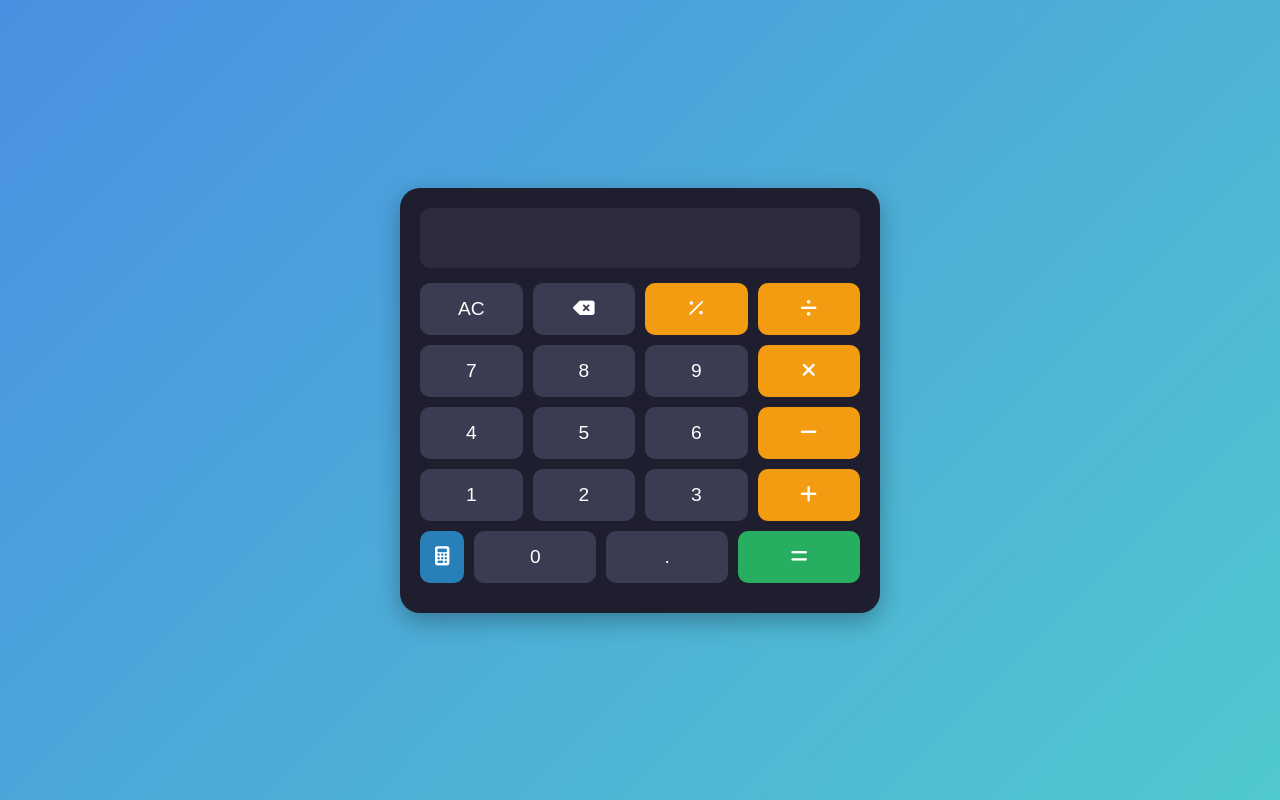
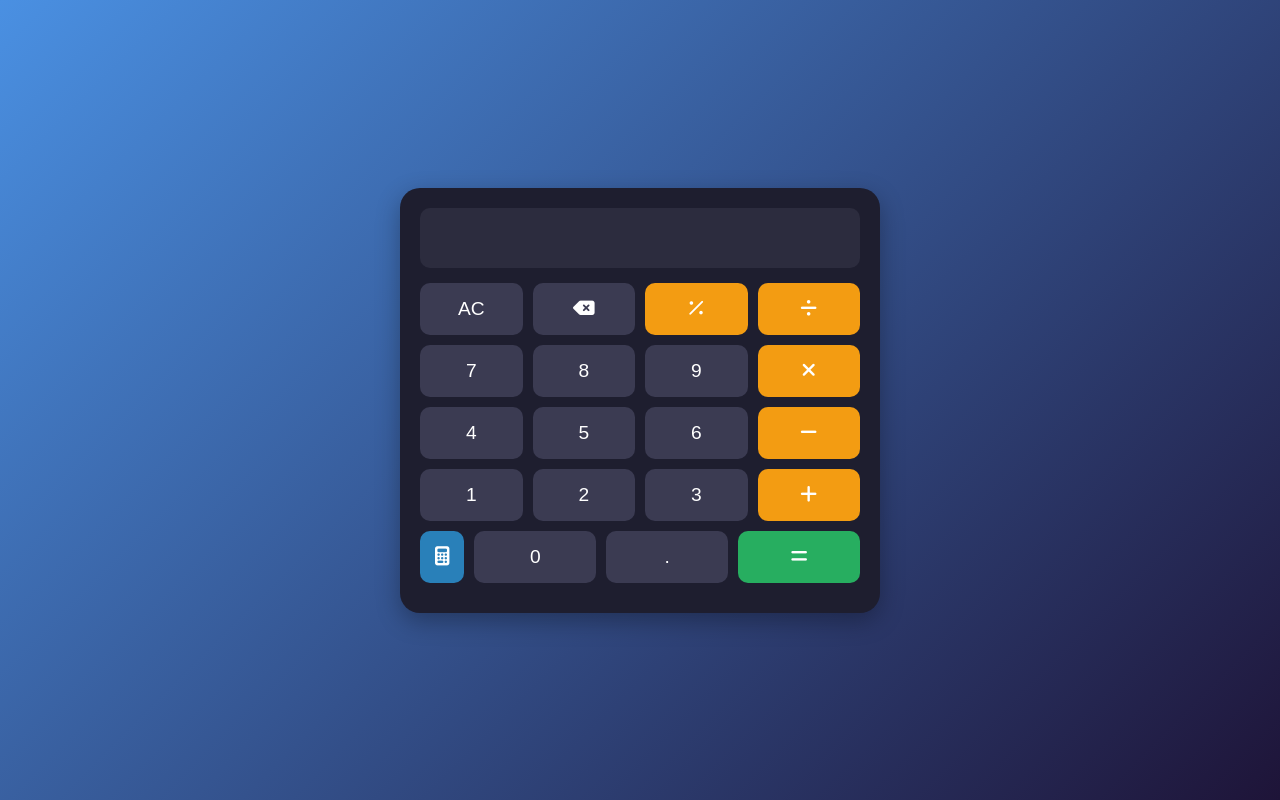
Before and after one commit to Abdul-nosher123/Calculator, a plain HTML site: page index.html in a window 1280 px wide. Drawn offline with Linux system fonts and the light colour scheme.

```diff
--- a/style.css
+++ b/style.css
@@ -7,7 +7,7 @@
 }
 
 body {
-    background: linear-gradient(135deg, #4a90e2, #50c9ce);
+    background: linear-gradient(135deg, #4a90e2, #1e1438);
     display: flex;
     justify-content: center;
     align-items: center;
```
Also changed, not shown: project_requirements.txt (added), 1 other file.
